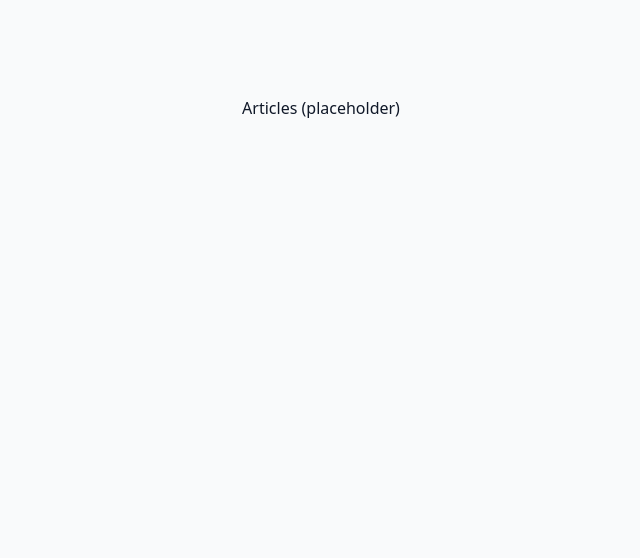
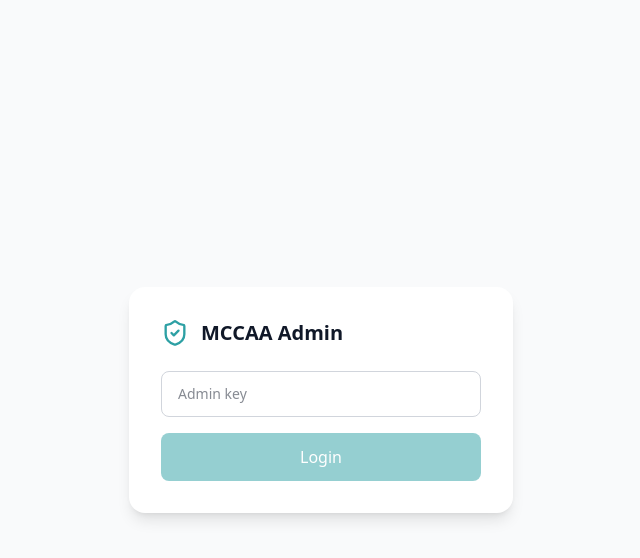
Before and after one commit to mccaa-rvella/demo-mccaa-website, a React (Vite) app: page /admin in a window 1280 px wide. Shown: the top 558 px of the page, without its empty margins (319-959 px from the left). Built offline with nearby package versions, Linux system fonts and the light colour scheme.

Commit message:
feat: implement admin layout — login gate with tab navigation

```diff
--- a/src/admin/AdminLayout.tsx
+++ b/src/admin/AdminLayout.tsx
@@ -1,4 +1,52 @@
-import { Outlet } from 'react-router-dom';
+import { Outlet, Link, useLocation, useNavigate } from 'react-router-dom';
+import { FileText, TrendingUp, LogOut } from 'lucide-react';
+import { useAdminAuth } from '../hooks/useAdminAuth';
+import AdminLogin from './AdminLogin';
+
 export default function AdminLayout() {
-  return <div className="min-h-screen bg-gray-50"><Outlet /></div>;
+  const { adminKey, isAuthenticated, login, logout } = useAdminAuth();
+  const location = useLocation();
+  const navigate = useNavigate();
+
+  if (!isAuthenticated) {
+    return <AdminLogin onLogin={login} />;
+  }
+
+  const isArticles = location.pathname === '/admin' || location.pathname === '/admin/articles';
+  const isTrends = location.pathname === '/admin/trends';
+
+  return (
+    <div className="min-h-screen bg-gray-50">
+      <header className="bg-white border-b border-gray-200 px-6 py-4">
+        <div className="max-w-6xl mx-auto flex items-center justify-between">
+          <div className="flex items-center gap-6">
+            <Link to="/admin" className="font-bold text-gray-900 text-lg">MCCAA Admin</Link>
+            <nav className="flex gap-1">
+              <Link to="/admin/articles"
+                className={`flex items-center gap-2 px-4 py-2 rounded-lg text-sm font-medium transition-colors ${
+                  isArticles ? 'bg-[#2da0a4]/10 text-[#2da0a4]' : 'text-gray-600 hover:bg-gray-100'
+                }`}>
+                <FileText size={16} /> Articles
+              </Link>
+              <Link to="/admin/trends"
+                className={`flex items-center gap-2 px-4 py-2 rounded-lg text-sm font-medium transition-colors ${
+                  isTrends ? 'bg-[#2da0a4]/10 text-[#2da0a4]' : 'text-gray-600 hover:bg-gray-100'
+                }`}>
+                <TrendingUp size={16} /> Trends
+              </Link>
+            </nav>
+          </div>
+          <div className="flex items-center gap-4">
+            <Link to="/kb" className="text-sm text-gray-500 hover:text-[#2da0a4]">View KB</Link>
+            <button onClick={() => { logout(); navigate('/admin'); }} className="flex items-center gap-1 text-sm text-gray-500 hover:text-red-500">
+              <LogOut size={14} /> Logout
+            </button>
+          </div>
+        </div>
+      </header>
+      <main className="max-w-6xl mx-auto px-6 py-8">
+        <Outlet context={{ adminKey }} />
+      </main>
+    </div>
+  );
 }
--- /dev/null
+++ b/src/admin/AdminLogin.tsx
@@ -0,0 +1,43 @@
+import { useState } from 'react';
+import { ShieldCheck } from 'lucide-react';
+
+interface AdminLoginProps {
+  onLogin: (key: string) => Promise<void>;
+}
+
+export default function AdminLogin({ onLogin }: AdminLoginProps) {
+  const [key, setKey] = useState('');
+  const [error, setError] = useState('');
+  const [loading, setLoading] = useState(false);
+
+  async function handleSubmit(e: React.FormEvent) {
+    e.preventDefault();
+    setError('');
+    setLoading(true);
+    try {
+      await onLogin(key);
+    } catch {
+      setError('Invalid admin key');
+    } finally {
+      setLoading(false);
+    }
+  }
+
+  return (
+    <div className="min-h-screen flex items-center justify-center bg-gray-50 px-4">
+      <form onSubmit={handleSubmit} className="bg-white rounded-2xl shadow-lg p-8 w-full max-w-sm">
+        <div className="flex items-center gap-3 mb-6">
+          <ShieldCheck size={28} className="text-[#2da0a4]" />
+          <h1 className="text-xl font-bold text-gray-900">MCCAA Admin</h1>
+        </div>
+        <input type="password" value={key} onChange={e => setKey(e.target.value)} placeholder="Admin key"
+          className="w-full border border-gray-300 rounded-lg px-4 py-3 text-sm focus:outline-none focus:ring-2 focus:ring-[#2da0a4] mb-4" />
+        {error && <p className="text-red-500 text-sm mb-4">{error}</p>}
+        <button type="submit" disabled={loading || !key}
+          className="w-full bg-[#2da0a4] text-white py-3 rounded-lg font-medium hover:bg-[#258487] disabled:opacity-50 transition-colors">
+          {loading ? 'Verifying...' : 'Login'}
+        </button>
+      </form>
+    </div>
+  );
+}
```
